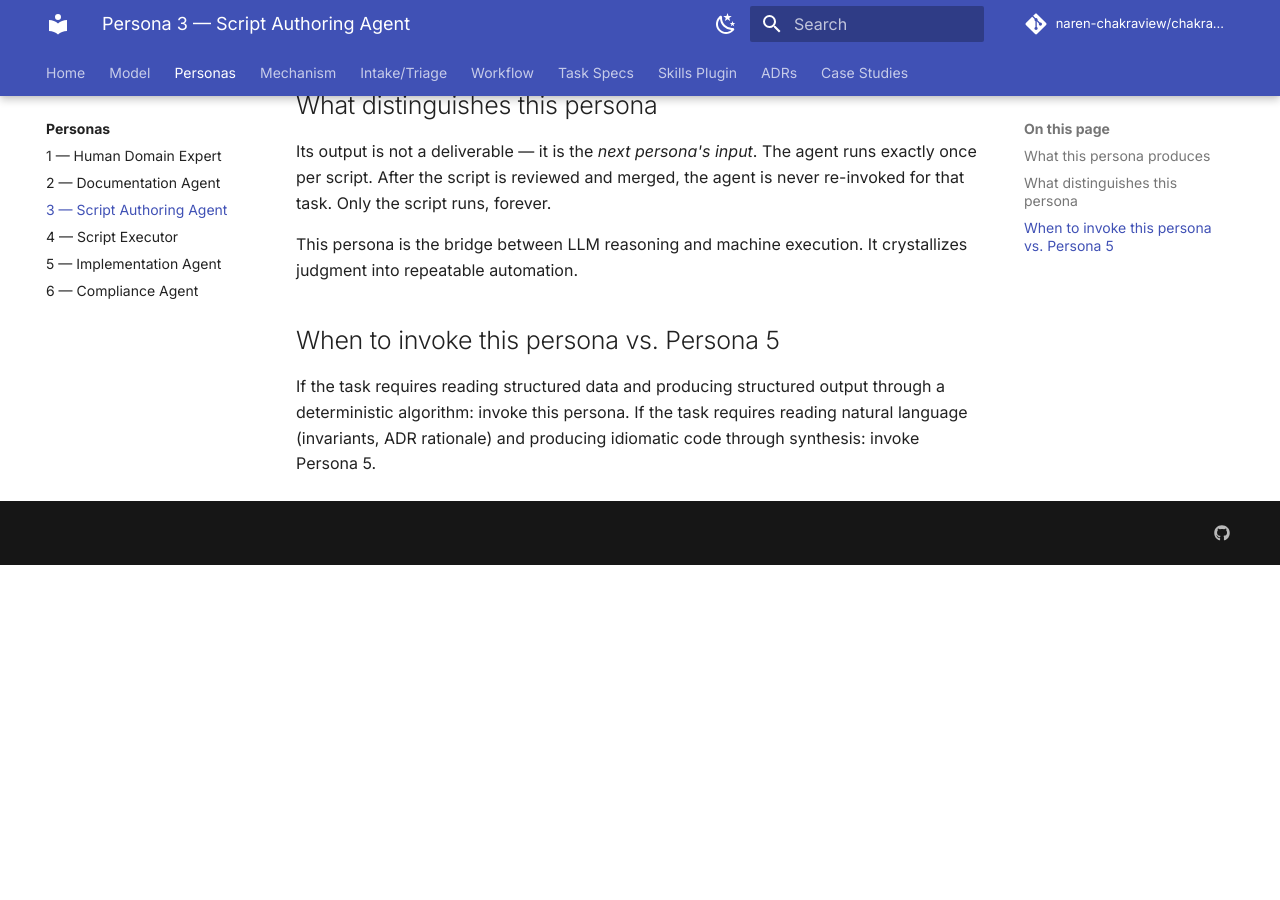
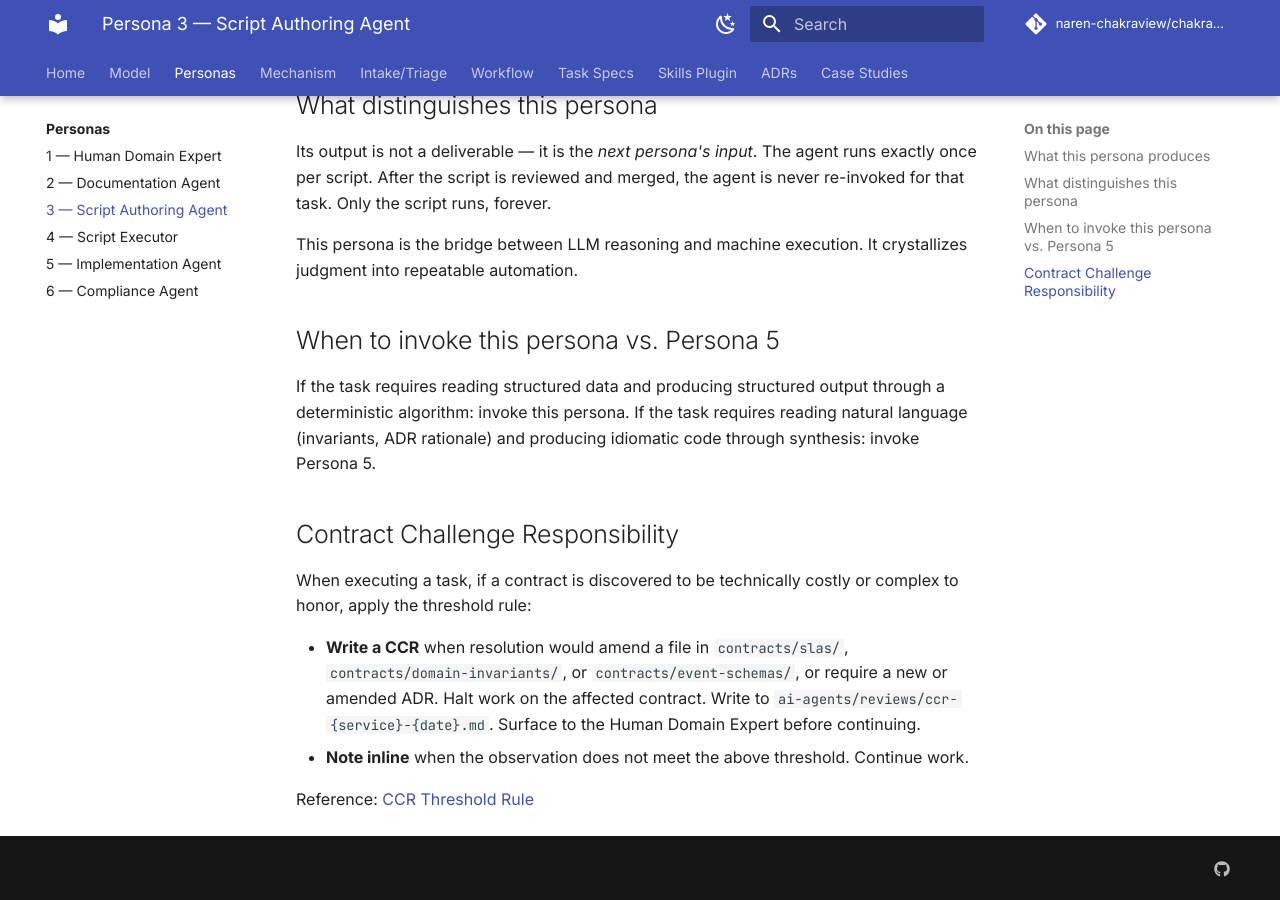
Before and after one commit to naren-chakraview/chakraview-ai-dev-model, an MkDocs documentation site: the page built from docs/personas/persona-3-script-authoring-agent.md, in a window 1280 px wide and 900 px high, scrolled down 523 px. Built offline with MkDocs 1.6.1 and Material for MkDocs 9.7.7, drawn with Linux system fonts in a browser that asks for light colours; comment, search, counter and statistics services are not loaded; before the commit the page ends 1088 px from its top, so only the background shows below that.

Commit message:
docs(personas): add CCR responsibilities to all five persona pages

```diff
--- a/docs/personas/persona-3-script-authoring-agent.md
+++ b/docs/personas/persona-3-script-authoring-agent.md
@@ -27,3 +27,12 @@ This persona is the bridge between LLM reasoning and machine execution. It cryst
 ## When to invoke this persona vs. Persona 5
 
 If the task requires reading structured data and producing structured output through a deterministic algorithm: invoke this persona. If the task requires reading natural language (invariants, ADR rationale) and producing idiomatic code through synthesis: invoke Persona 5.
+
+## Contract Challenge Responsibility
+
+When executing a task, if a contract is discovered to be technically costly or complex to honor, apply the threshold rule:
+
+- **Write a CCR** when resolution would amend a file in `contracts/slas/`, `contracts/domain-invariants/`, or `contracts/event-schemas/`, or require a new or amended ADR. Halt work on the affected contract. Write to `ai-agents/reviews/ccr-{service}-{date}.md`. Surface to the Human Domain Expert before continuing.
+- **Note inline** when the observation does not meet the above threshold. Continue work.
+
+Reference: [CCR Threshold Rule](../adrs/adr-ccr-threshold.md)
```
Also changed, not shown: docs/personas/persona-1-human-domain-expert.md (+9 -0 lines), docs/personas/persona-2-documentation-agent.md (+9 -0 lines), docs/personas/persona-5-implementation-agent.md (+9 -0 lines), docs/personas/persona-6-compliance-agent.md (+9 -0 lines).
